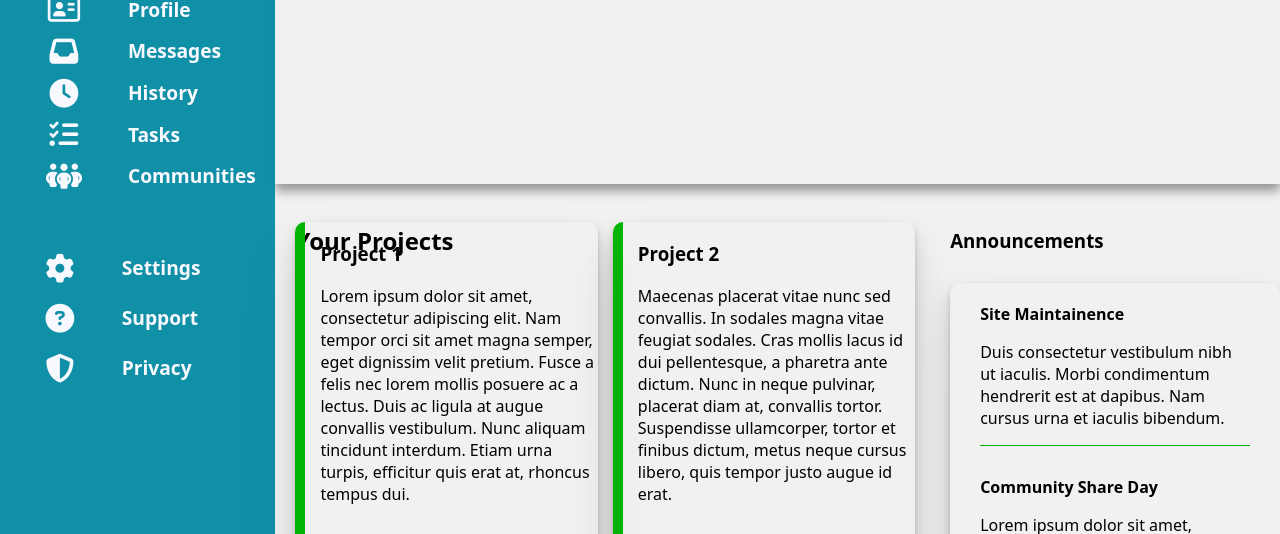
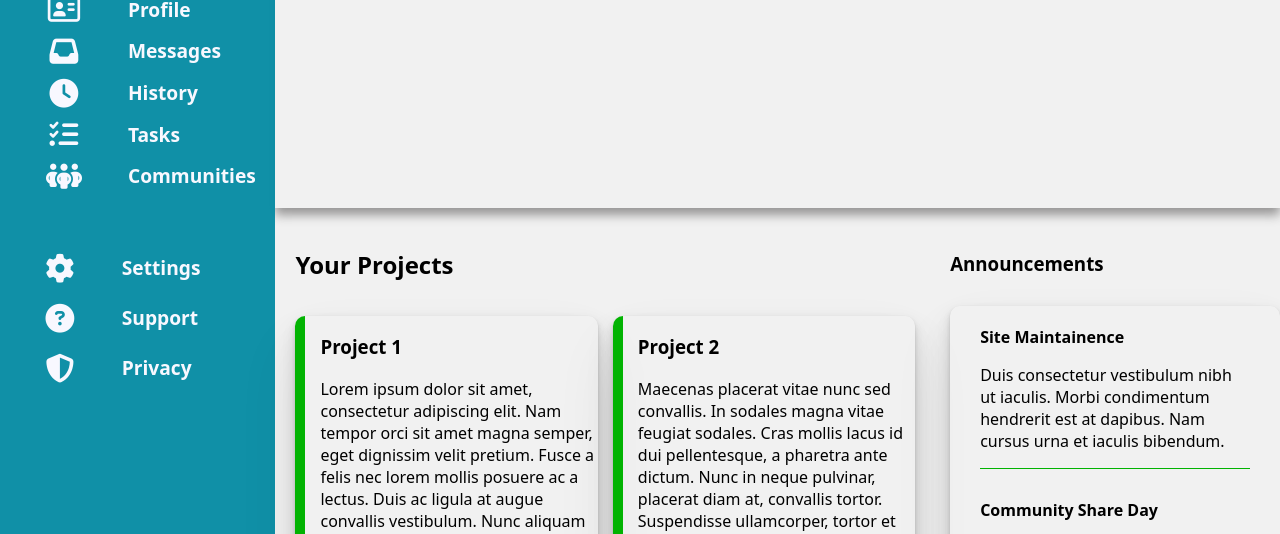
Before and after one commit to AnimeshKumar923/web-dev-projects, a plain HTML site: page 07-admin-dashboard/index.html in a window 1280 px wide. Shown: the part 236-770 px from the top of the page. Drawn offline with Linux system fonts and the light colour scheme.

Commit message:
fix: update heading style

```diff
--- a/07-admin-dashboard/style.css
+++ b/07-admin-dashboard/style.css
@@ -2,7 +2,6 @@ body {
   font-family: system-ui, "Segoe UI", Roboto, Helvetica, Arial, sans-serif, "Apple Color Emoji", "Segoe UI Emoji", "Segoe UI Symbol";
   background-color: rgb(241, 241, 241);
   margin: 0;
-  padding: 0;
 }
 
 .container {
@@ -217,7 +216,6 @@ input[type="text"] {
 
 .projects > h2{
   grid-column: 1 / 3;
-  margin-bottom: -50px;
 }
 
 
```
